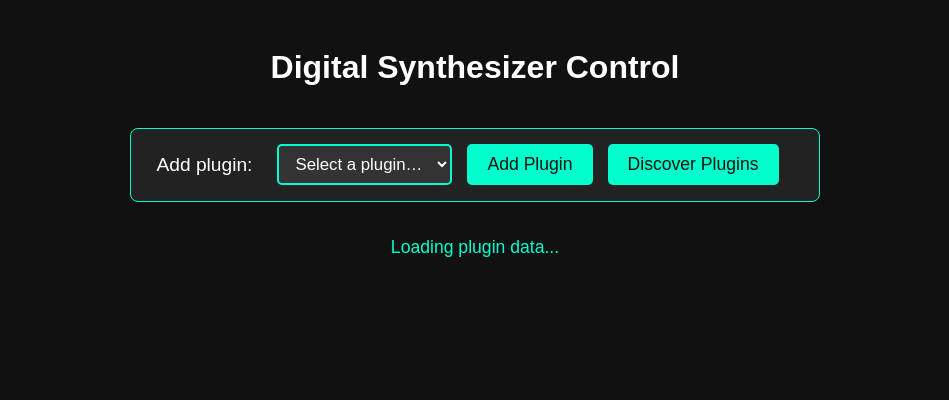
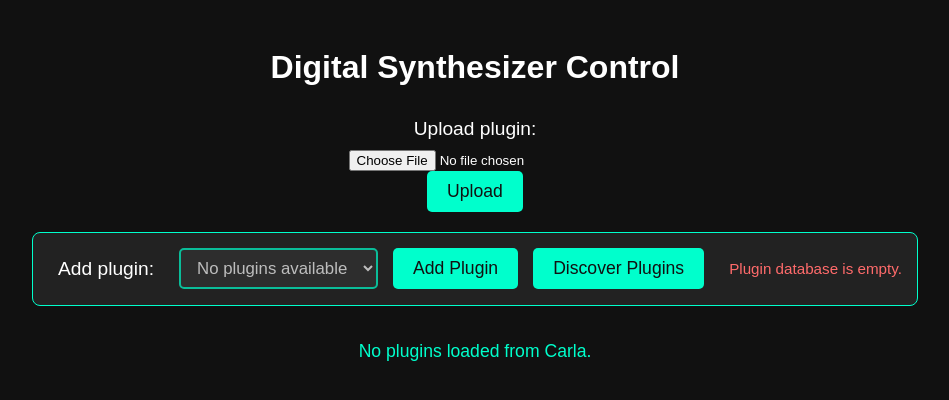
Before and after one commit to ejohnson13IIT/DigitalSynthesizerWebApp, a Flask app: page / in a window 1280 px wide. Shown: the top 400 px of the page, without its empty margins (165-1114 px from the left). Run offline with Flask 2, Linux system fonts and the light colour scheme; data that the repository does not hold is empty; some libraries are stand-ins or nearby versions.

Commit message:
Update index.html

```diff
--- a/templates/index.html
+++ b/templates/index.html
@@ -212,7 +212,7 @@
   </head>
   <body>
     <h1>Digital Synthesizer Control</h1>
-  <!--<label for="pluginUpload">Upload plugin:</label>
+  <label for="pluginUpload">Upload plugin:</label>
   <input
     type="file"
     id="pluginUpload"
@@ -220,7 +220,6 @@
     style="color:white;"
   >
   <button id="uploadPluginButton">Upload</button>
-  -->
   <span id="uploadStatus" class="action-status"></span>
     <div class="control-panel">
       <label for="pluginSelect">Add plugin:</label>
```
